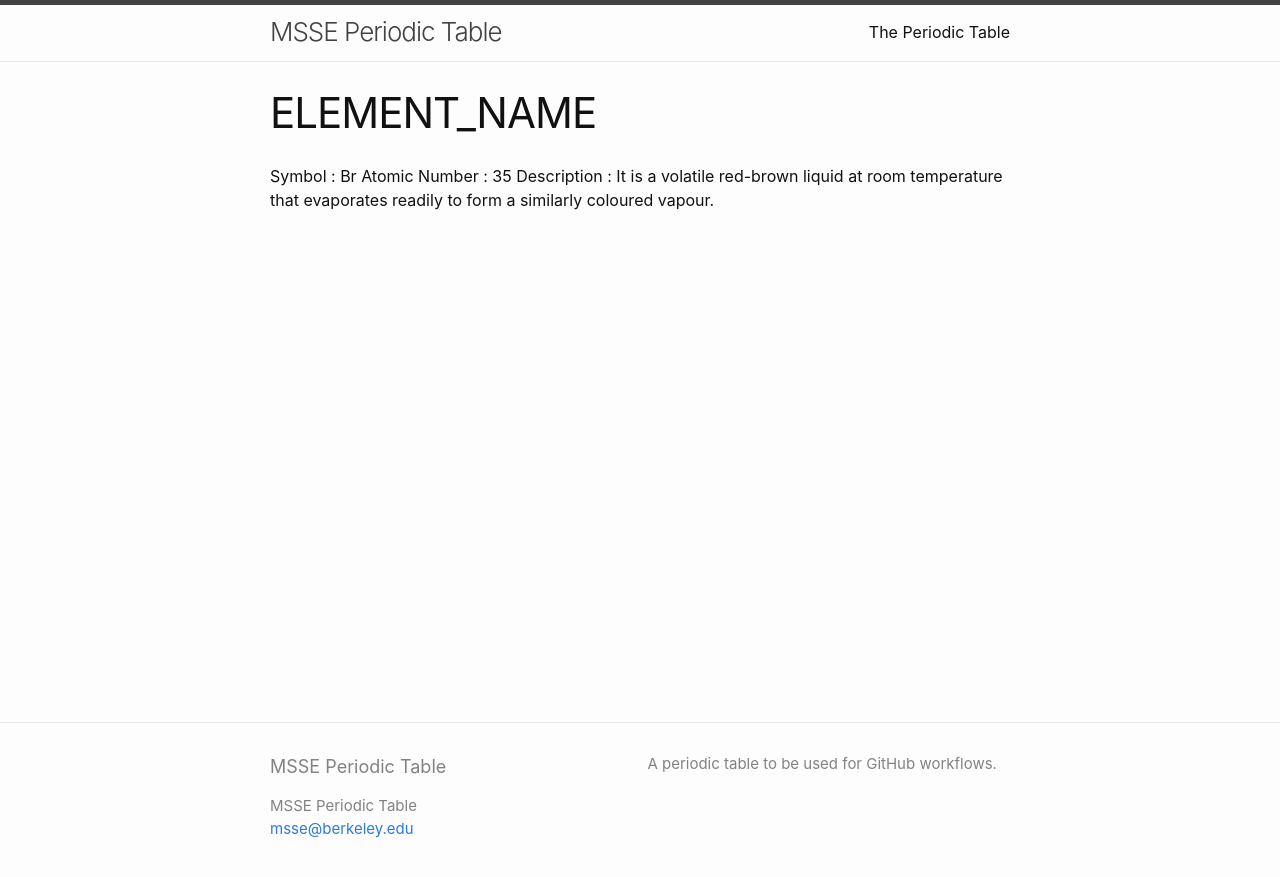
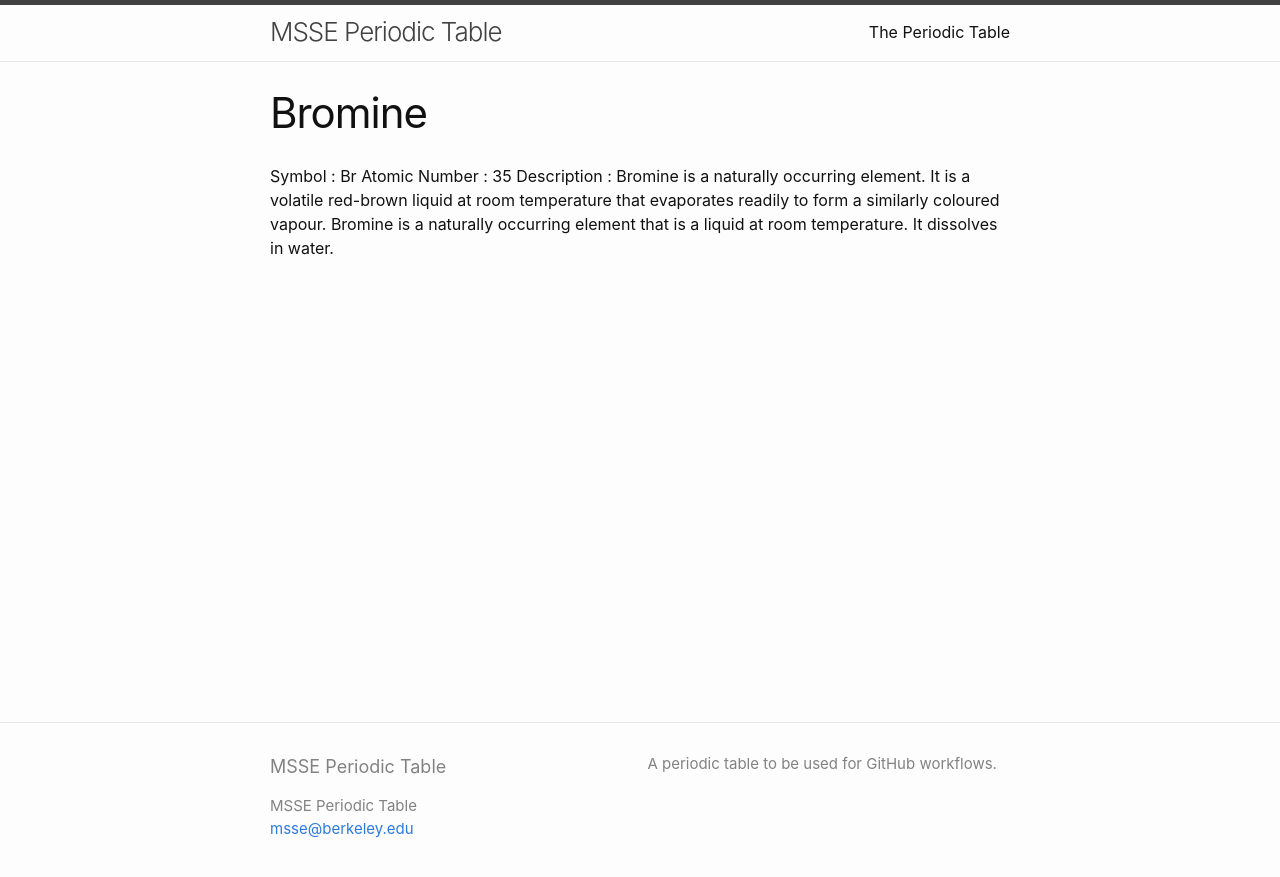
Before and after one commit to msse-chem-280-2023/periodic-table, a Jekyll site: the page built from ELEMENTS/Bromine.md, in a window 1280 px wide. Shown: the top 877 px of the page. Built offline with Jekyll 4.4.1, drawn with Linux system fonts in a browser that asks for light colours.

Commit message:
fixed based on comments

```diff
--- a/ELEMENTS/Bromine.md
+++ b/ELEMENTS/Bromine.md
@@ -1,8 +1,8 @@
 ---
 layout: page
-title: ELEMENT_NAME
+title: Bromine
 ---
 
 Symbol  : Br
 Atomic Number : 35
-Description : It is a volatile red-brown liquid at room temperature that evaporates readily to form a similarly coloured vapour.
+Description : Bromine is a naturally occurring element. It is a volatile red-brown liquid at room temperature that evaporates readily to form a similarly coloured vapour. Bromine is a naturally occurring element that is a liquid at room temperature. It dissolves in water.
```
